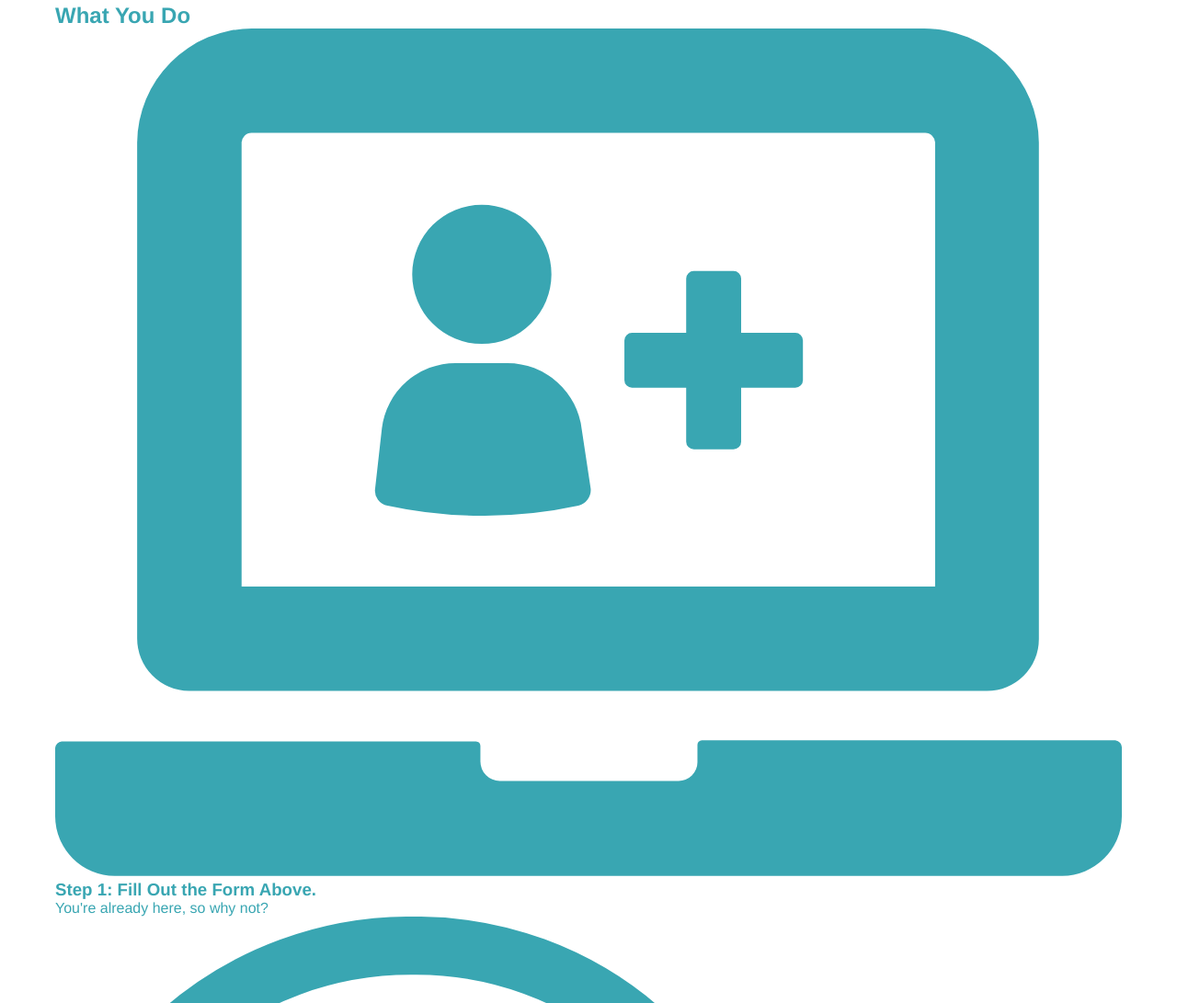
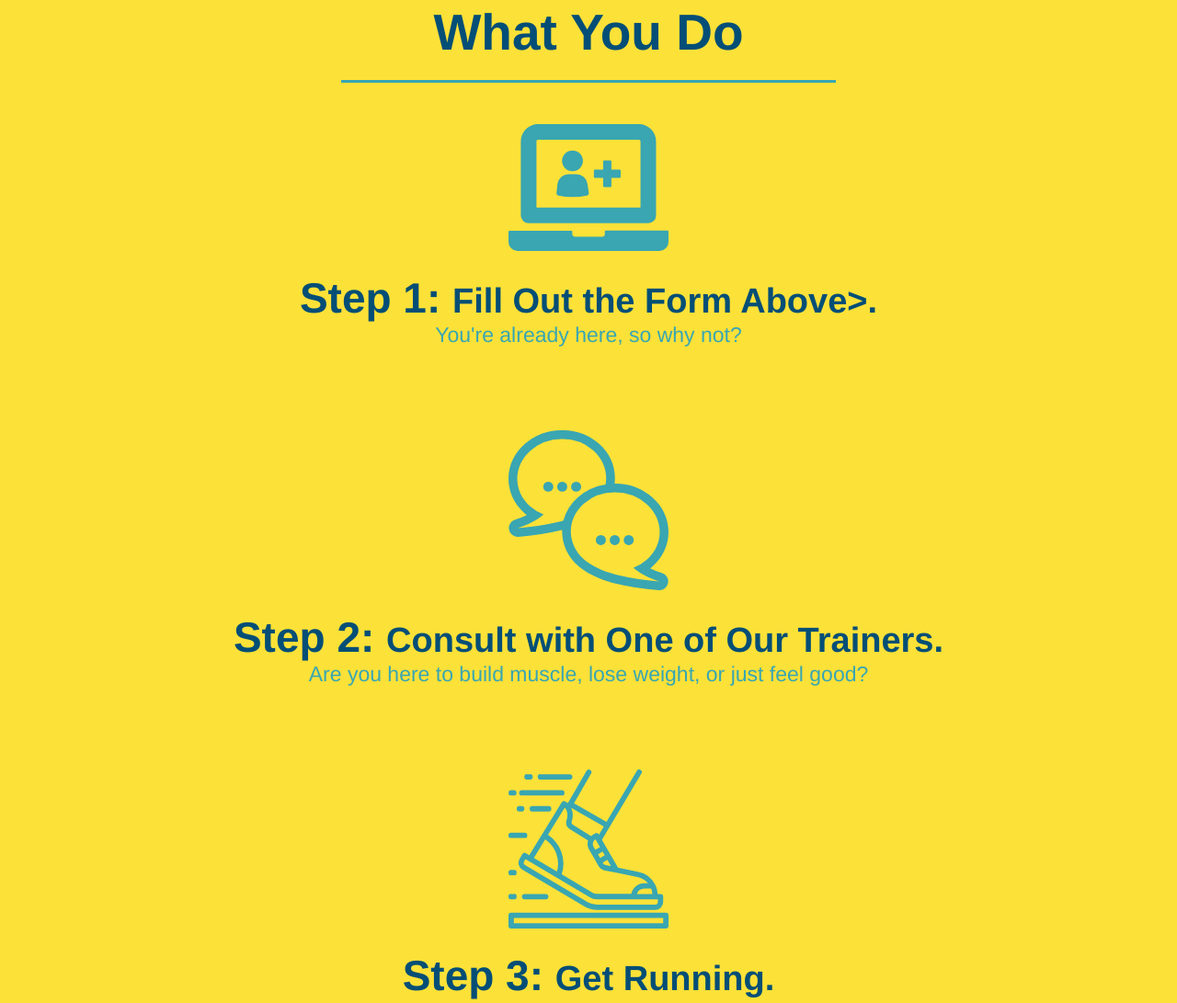
Before and after one commit to sydneywalcoff/run-buddy, a plain HTML site: page index.html in a window 1280 px wide. Shown: the part 1117-2208 px from the top of the page at 92% size. Drawn offline with Linux system fonts and the light colour scheme.

Commit message:
style what you do section

```diff
--- a/assets/css/style.css
+++ b/assets/css/style.css
@@ -12,6 +12,23 @@ body {
 
 section {
     padding: 60px;
+}
+
+.section-title {
+    font-size: 55px;
+    color: #024e76;
+    margin-bottom: 35px;
+    padding: 0 100px 20px 100px;
+    border-bottom: 3px solid;
+    display: inline-block;
+}
+
+.primary-border {
+    border-color: #fce138;
+}
+
+.secondary-border {
+    border-color: #39a6b2
 }
 
 /* header */
@@ -108,14 +125,6 @@ header nav ul li a {
     text-align: center;
 }
 
-.intro h2 {
-    font-size: 55px;
-    color: #024e76;
-    margin-bottom: 35px;
-    padding: 0 100px 20px 100px;
-    border-bottom: 3px solid #fce138;
-    display: inline-block;
-}
 
 .intro p {
     line-height: 1.7;
@@ -123,6 +132,36 @@ header nav ul li a {
     width: 80%;
     font-size: 20px;
     margin: 0 auto;
+}
+
+/* what you do section */
+.steps {
+    text-align: center;
+    background:#fce138;
+}
+
+.steps div {
+    margin-bottom: 80px;
+}
+
+.steps img {
+    width: 15%;
+    margin: 10px 0;
+}
+
+.steps h3 {
+    color: #024e76;
+    font-size: 46px;
+    margin-top: 10px;
+}
+
+.steps p {
+    color: #39a6b2;
+    font-size: 23px;
+}
+
+.steps span {
+    font-size: 38px;
 }
 
 /* footer */
--- a/index.html
+++ b/index.html
@@ -61,36 +61,36 @@
 
     <!-- "what we do" -->
     <section id="what-we-do" class="intro">
-        <h2>What We Do</h2>
+        <h2 class="section-title primary-border">What We Do</h2>
         <p>
           butcher selfies chambray shabby chic gentrify readymade yr Echo Park XOXO Tumblr normcore Banksy direct trade Blue Bottle chillwave you probably haven't heard of them single-origin coffee Vice fanny pack fixie Odd Future Austin fingerstache pickled twee synth Wes Anderson Thundercats viral bitters flannel meggings narwhal Marfa Schlitz sustainable Intelligentsia umami deep v craft
         </p>
     </section>
 
     <!-- "what you do" -->
-    <section id="what-you-do">
-        <h2>What You Do</h2>
+    <section id="what-you-do" class="steps">
+        <h2 class="section-title secondary-border">What You Do</h2>
         <div>
             <img src="./assets/images/step-1.svg" alt="" />
-            <h3>Step 1: Fill Out the Form Above.</h3>
+            <h3>Step 1: <span>Fill Out the Form Above>.</span></h3>
             <p>You're already here, so why not?</p>
         </div>
 
         <div>
             <img src="./assets/images/step-2.svg" alt="" />
-            <h3>Step 2: Consult with One of Our Trainers.</h3>
+            <h3>Step 2: <span>Consult with One of Our Trainers.</span></h3>
             <p>Are you here to build muscle, lose weight, or just feel good?</p>
         </div>
 
         <div>
             <img src="./assets/images/step-3.svg" alt="" />
-            <h3>Step 3: Get Running.</h3>
+            <h3>Step 3: <span>Get Running.</span></h3>
             <p>Hit the ground running (literally) once your trainer lays out your plan.</p>
         </div>
 
         <div>
             <img src="./assets/images/step-4.svg" alt="" />
-            <h3>Step 4: See Results.</h3>
+            <h3>Step 4: <span>See Results.</span></h3>
             <p>Bi-weekly checkins with your trainer will keep you focused</p>
         </div>
     </section>
```
